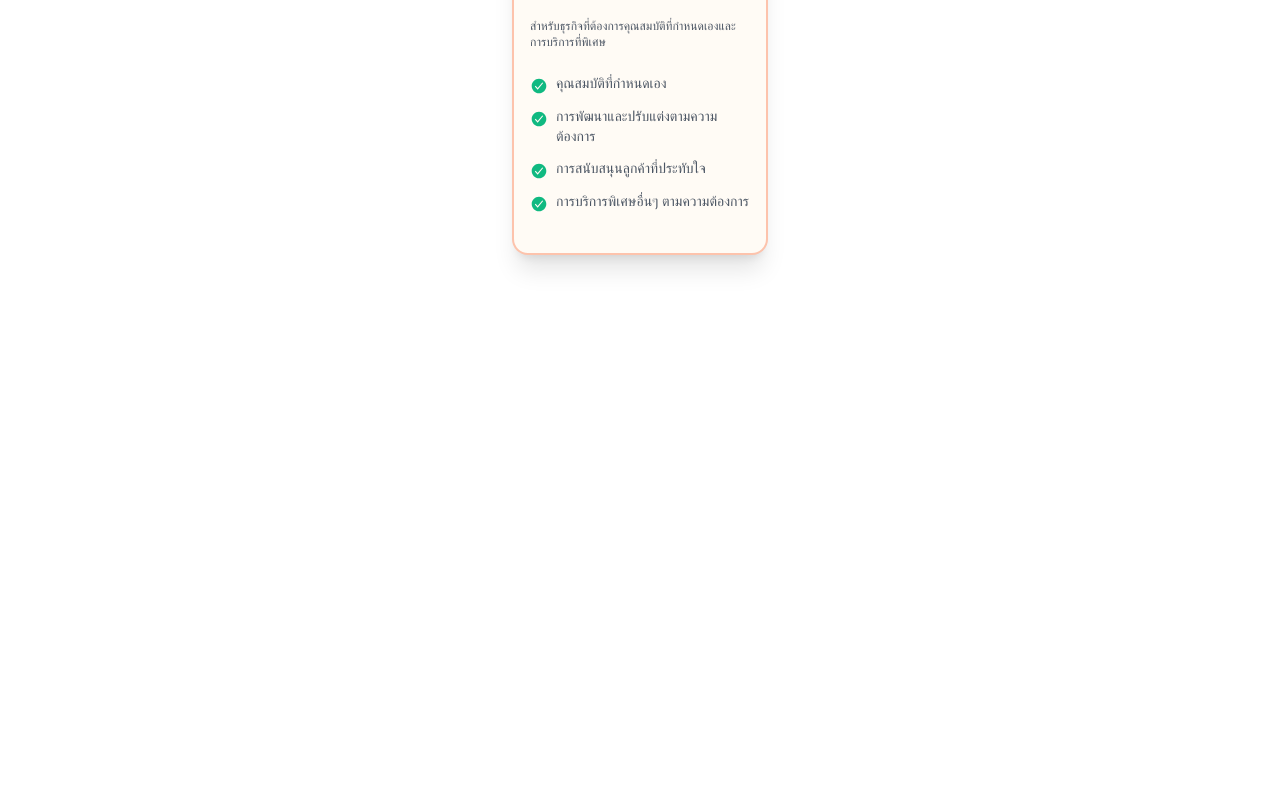
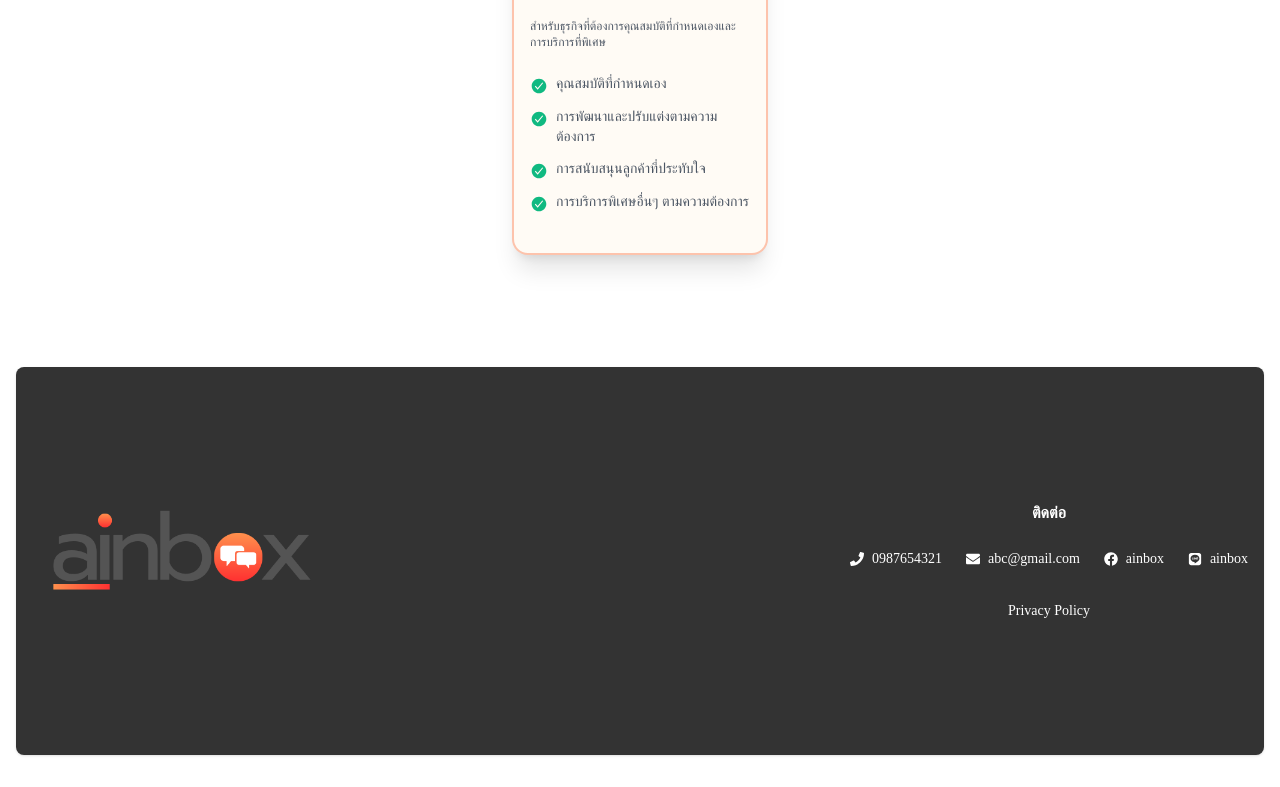
Before and after one commit to PattanasakGit/ainbox_website, a Next.js app: page / in a window 1280 px wide. Shown: the part 4263-5050 px from the top of the page. Built offline with nearby package versions, Linux system fonts and the light colour scheme; a web font is replaced by a local one.

Commit message:
feat: add footer and Privacy Policy

```diff
--- a/src/app/layout.tsx
+++ b/src/app/layout.tsx
@@ -2,6 +2,7 @@ import type { Metadata } from "next";
 import { Inter } from "next/font/google";
 import "./globals.css";
 import CustomNavbar from "@/components/NavBar/Navbar";
+import Footer from "@/components/Footer/Footer";
 
 const inter = Inter({ subsets: ["latin"] });
 
@@ -20,6 +21,7 @@ export default function RootLayout({
       <body className={inter.className}>
         <CustomNavbar/>
         {children}
+        <Footer/>
       </body>
     </html>
   );
--- a/src/app/page.tsx
+++ b/src/app/page.tsx
@@ -5,13 +5,11 @@ import Price from "@/components/Price/Price";
 
 export default function App() {
   return (
-    <main className="flex min-h-screen flex-col items-center justify-between         pb-[500px]">
+    <main className="flex min-h-screen flex-col items-center justify-between">
       <Home/>
       <Example/>
       <FAQComponent/>
       <Price/>
-
-
     </main>
   );
 }
--- /dev/null
+++ b/src/app/policy/page.tsx
@@ -0,0 +1,17 @@
+import React from "react";
+
+const PrivacyPolicy: React.FC = () => {
+  return (
+    <div>
+      <iframe
+        title="AINBOX PrivacyPolicy"
+        width="100%"
+        height="800px"
+        src="https://www.termsfeed.com/live/7666de04-e3b1-4e00-8a19-825cbf334b06"
+        allowFullScreen
+      ></iframe>
+    </div>
+  );
+};
+
+export default PrivacyPolicy;
--- /dev/null
+++ b/src/components/Footer/Footer.tsx
@@ -0,0 +1,68 @@
+import { ainboxData } from "@/store/HomeData";
+import Image from "next/image";
+import React from "react";
+import Link from "next/link";
+import { FaPhone, FaEnvelope, FaFacebook, FaLine } from "react-icons/fa";
+
+interface FooterDataInterface {
+  contact: {
+    phone: string;
+    email: string;
+    facebook: string;
+    line: string;
+  };
+}
+
+const FooterData: FooterDataInterface = {
+  contact: {
+    phone: "0987654321",
+    email: "abc@gmail.com",
+    facebook: "ainbox",
+    line: "ainbox",
+  },
+};
+
+const Footer: React.FC = () => {
+  return (
+    <footer className="bg-[#333] rounded-lg shadow m-4 mt-20">
+      <div className="w-full max-w-screen-xl mx-auto p-4 md:py-8">
+        <div className="sm:flex sm:items-center sm:justify-between">
+          <div className="flex justify-center mb-6">
+            <Image
+              src={ainboxData.img.logo}
+              alt="logo"
+              width={300}
+              height={100}
+            />
+          </div>
+          <div className="">
+            <h2 className="font-bold text-white text-center mb-6">ติดต่อ</h2>
+            <ul className="flex flex-col sm:flex-row flex-wrap items-center mb-6 text-sm font-medium text-white sm:mb-0">
+              <li className="flex items-center mb-4 sm:mb-0 sm:me-4 md:me-6">
+                <FaPhone className="mr-2" />
+                <span>{FooterData.contact.phone}</span>
+              </li>
+              <li className="flex items-center mb-4 sm:mb-0 sm:me-4 md:me-6">
+                <FaEnvelope className="mr-2" />
+                <span>{FooterData.contact.email}</span>
+              </li>
+              <li className="flex items-center mb-4 sm:mb-0 sm:me-4 md:me-6">
+                <FaFacebook className="mr-2" />
+                <span>{FooterData.contact.facebook}</span>
+              </li>
+              <li className="flex items-center">
+                <FaLine className="mr-2" />
+                <span>{FooterData.contact.line}</span>
+              </li>
+            </ul>
+            <div className="flex justify-center mt-8 text-white text-sm hover:text-orange-500">
+              <Link href="/policy">Privacy Policy</Link>
+            </div>
+          </div>
+        </div>
+      </div>
+    </footer>
+  );
+};
+
+export default Footer;
```
